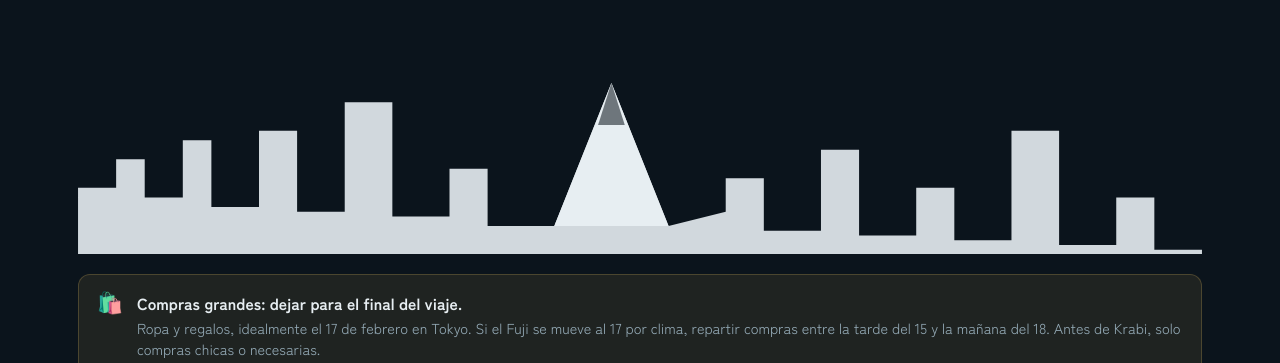
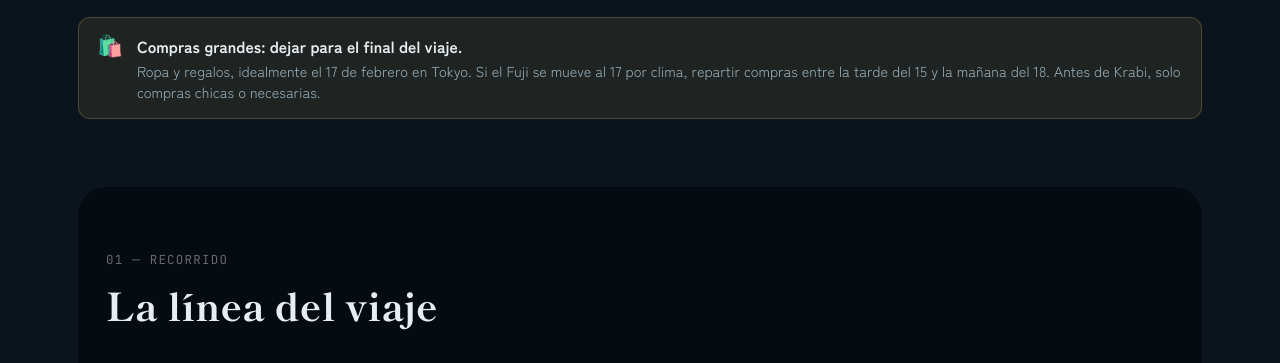
Before and after one commit to francosimonelli/vacaciones27, a plain HTML site: page index.html in a window 1280 px wide. Shown: the part 431-794 px from the top of the page. Drawn offline with Linux system fonts and the light colour scheme.

Commit message:
Remove hero skyline from feature site
Co-authored-by: Copilot <223556219+Copilot@users.noreply.github.com>

```diff
--- a/index.html
+++ b/index.html
@@ -109,8 +109,6 @@ a{color:inherit;}
 .hero-stat b{display:block;font-family:'Shippori Mincho',serif;font-size:1.7rem;font-weight:800;}
 .hero-stat span{font-size:.78rem;color:var(--ink-soft);}
 @media(max-width:640px){.hero-stats{flex-wrap:wrap;}.hero-stat{flex:1 1 50%;border-right:1px solid var(--line-strong);}.hero-stat:nth-child(2n){border-right:none;}}
-
-.skyline{width:100%;height:auto;display:block;margin-top:48px;}
 
 /* ---------- SHOPPING BANNER ---------- */
 .notice{
@@ -443,12 +441,6 @@ footer{padding:50px 0 30px;text-align:center;color:var(--ink-faint);font-size:.8
       <div class="hero-stat"><b>4</b><span>bloques: Tokyo · Krabi · Kansai · Tokyo</span></div>
     </div>
 
-    <svg class="skyline" viewBox="0 0 1180 220" fill="none" xmlns="http://www.w3.org/2000/svg">
-      <path d="M0 220 L0 150 L40 150 L40 120 L70 120 L70 160 L110 160 L110 100 L140 100 L140 170 L190 170 L190 90 L230 90 L230 175 L280 175 L280 60 L330 60 L330 180 L390 180 L390 130 L430 130 L430 190 L500 190 L560 40 L620 190 L680 175 L680 140 L720 140 L720 195 L780 195 L780 110 L820 110 L820 200 L880 200 L880 150 L920 150 L920 205 L980 205 L980 90 L1030 90 L1030 210 L1090 210 L1090 160 L1130 160 L1130 215 L1180 215 L1180 220 Z" fill="var(--ink)" opacity="0.9"/>
-      <path d="M500 190 L560 40 L620 190 Z" fill="var(--ink)"/>
-      <path d="M560 40 L546 84 L574 84 Z" fill="var(--paper)" opacity="0.55"/>
-      <circle cx="560" cy="40" r="0" />
-    </svg>
   </div>
 </header>
 
```
